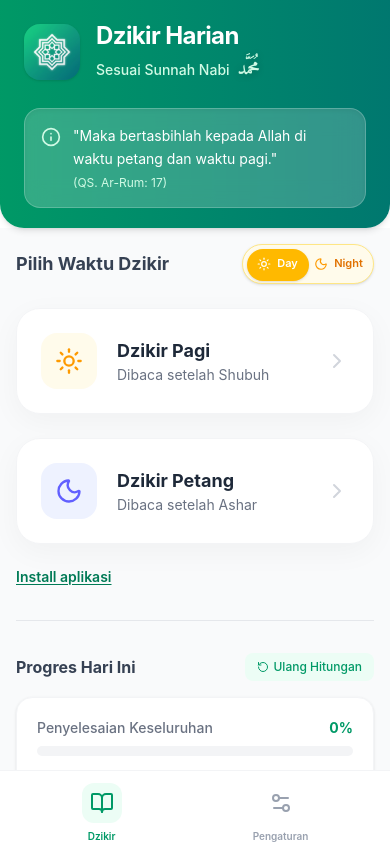
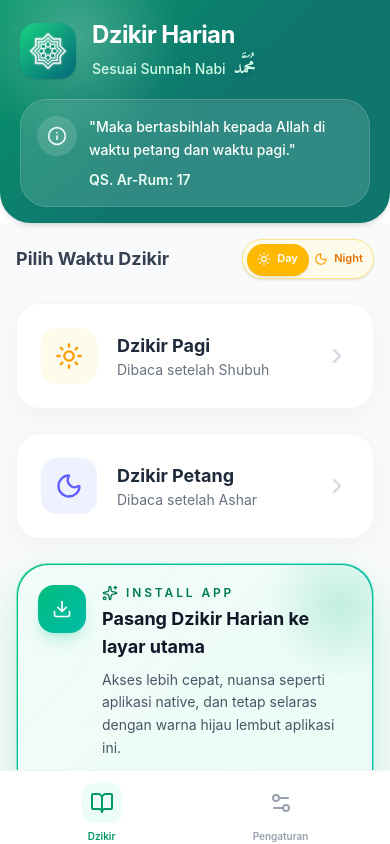
Before and after one commit to adhityogb/DzikirHarian, a React (Vite) app: page / in a window 390 px wide. Built offline with nearby package versions, Linux system fonts and the light colour scheme; a web font is replaced by a local one.

Commit message:
Add install CTA and persistent compact header

```diff
--- a/src/App.css
+++ b/src/App.css
@@ -10,6 +10,98 @@
 .content-scroll { scroll-behavior: smooth; -webkit-overflow-scrolling: touch; overscroll-behavior-y: contain; }
 .calligraphy-subtitle { font-family: 'Scheherazade New', 'Amiri', serif; font-weight: 700; letter-spacing: 0.01em; text-shadow: 0 1px 8px rgba(0,0,0,.18); }
 .pb-safe { padding-bottom: env(safe-area-inset-bottom, 16px); }
+
+.app-header {
+  background: linear-gradient(135deg, #059669 0%, #0f766e 52%, #0f766e 100%);
+  border-bottom-left-radius: 1.9rem;
+  border-bottom-right-radius: 1.9rem;
+  padding-top: 1.2rem;
+  padding-bottom: 1rem;
+  overflow: clip;
+  transition: padding 680ms cubic-bezier(0.22, 1, 0.36, 1), border-radius 680ms cubic-bezier(0.22, 1, 0.36, 1), box-shadow 680ms cubic-bezier(0.22, 1, 0.36, 1);
+}
+.app-header__glow {
+  position: absolute;
+  inset: -30% auto auto -8%;
+  width: 13rem;
+  height: 13rem;
+  border-radius: 9999px;
+  background: radial-gradient(circle, rgba(255,255,255,0.24) 0%, rgba(255,255,255,0) 72%);
+  pointer-events: none;
+}
+.app-header__inner {
+  position: relative;
+  display: grid;
+  gap: 1rem;
+}
+.app-header__top,
+.app-header__verse,
+.app-header__brand-copy,
+.app-header__compact-chip,
+.app-header img {
+  transition: transform 680ms cubic-bezier(0.22, 1, 0.36, 1), opacity 520ms ease, max-height 680ms cubic-bezier(0.22, 1, 0.36, 1), margin 680ms cubic-bezier(0.22, 1, 0.36, 1), padding 680ms cubic-bezier(0.22, 1, 0.36, 1), width 680ms cubic-bezier(0.22, 1, 0.36, 1), height 680ms cubic-bezier(0.22, 1, 0.36, 1);
+}
+.app-header__compact-chip {
+  opacity: 0;
+  transform: translateY(16px);
+}
+.app-header--collapsed {
+  padding-top: 0.75rem;
+  padding-bottom: 0.85rem;
+  border-bottom-left-radius: 1.55rem;
+  border-bottom-right-radius: 1.55rem;
+  box-shadow: 0 14px 30px rgba(5, 150, 105, 0.18);
+}
+.app-header--collapsed .app-header__inner {
+  gap: 0.55rem;
+}
+.app-header--collapsed .app-header__top {
+  align-items: center;
+}
+.app-header--collapsed .app-header__brand-copy {
+  opacity: 0;
+  transform: translateY(-18px);
+  max-height: 0;
+  overflow: hidden;
+}
+.app-header--collapsed .app-header__verse {
+  padding: 0.85rem 1rem;
+  background: rgba(255, 255, 255, 0.16);
+}
+.app-header--collapsed .app-header__verse .w-10.h-10 {
+  width: 2.4rem;
+  height: 2.4rem;
+}
+.app-header--collapsed .app-header__verse p:first-child {
+  font-size: 0.84rem;
+}
+.app-header--collapsed .app-header__compact-chip {
+  opacity: 1;
+  transform: translateY(0);
+}
+.install-card__blur {
+  position: absolute;
+  right: -2.5rem;
+  top: -2rem;
+  width: 9rem;
+  height: 9rem;
+  border-radius: 9999px;
+  background: radial-gradient(circle, rgba(16, 185, 129, 0.2) 0%, rgba(45, 212, 191, 0) 72%);
+  pointer-events: none;
+}
+.night-view .app-header {
+  background: linear-gradient(135deg, #0f766e 0%, #134e4a 100%);
+}
+.night-view .app-header__verse,
+.night-view .app-header__compact-chip,
+.night-view .install-card > div,
+.night-view .install-card .bg-white,
+.night-view .install-card [class*='bg-white/90'] {
+  background-color: rgba(15, 23, 42, 0.82) !important;
+}
+.night-view .install-card {
+  border-color: rgba(45, 212, 191, 0.35) !important;
+}
 .night-view { background: radial-gradient(circle at top, #1e293b, #020617 55%); color: #fff; }
 .night-view > div { background: #0f172a; border-color: #334155; }
 .night-view .bg-white, .night-view [class*='bg-white/95'], .night-view .bg-gray-50, .night-view [class*='bg-gray-50/50'], .night-view .bg-emerald-50, .night-view [class*='bg-emerald-100'], .night-view .bg-indigo-50, .night-view .bg-blue-50, .night-view .bg-purple-50, .night-view .bg-amber-50 { background-color: #1e293b !important; }
--- a/src/App.jsx
+++ b/src/App.jsx
@@ -43,6 +43,7 @@ export default function App() {
   const [showInstallBanner, setShowInstallBanner] = useState(() => window.innerWidth < 768 && !isStandaloneDisplay());
   const [activeDalil, setActiveDalil] = useState(null);
   const [notificationPermission, setNotificationPermission] = useState(() => ('Notification' in window ? Notification.permission : 'default'));
+  const [hasCollapsedHeader, setHasCollapsedHeader] = useState(false);
   const [tahlilTargetByTime, setTahlilTargetByTime] = useState(() => ({
     pagi: Number(localStorage.getItem('dzikir_tahlil_target_pagi') || 10),
     petang: Number(localStorage.getItem('dzikir_tahlil_target_petang') || 10),
@@ -218,6 +219,20 @@ export default function App() {
     };
   }, []);
 
+  useEffect(() => {
+    const scrollElement = scrollRef.current;
+    if (!scrollElement || isReadingMode) return undefined;
+
+    const handleScroll = () => {
+      if (!hasCollapsedHeader && scrollElement.scrollTop > 48) {
+        setHasCollapsedHeader(true);
+      }
+    };
+
+    scrollElement.addEventListener('scroll', handleScroll, { passive: true });
+    return () => scrollElement.removeEventListener('scroll', handleScroll);
+  }, [hasCollapsedHeader, isReadingMode]);
+
   const handleIncrement = (id, target, index) => {
     setCounts((prev) => {
       const current = prev[id] || 0;
@@ -281,7 +296,41 @@ export default function App() {
   return (
     <div className={`min-h-screen bg-gray-50 font-sans text-gray-800 flex justify-center items-stretch lg:items-center overflow-x-hidden selection:bg-emerald-200 px-0 sm:px-4 lg:px-8 ${isNightView ? 'night-view' : ''}`}>
       <div className="app-shell w-full max-w-4xl h-[100dvh] lg:h-[92vh] bg-white relative flex flex-col overflow-hidden sm:rounded-[2rem] lg:shadow-2xl lg:border border-gray-200">
-        {!isReadingMode && <header className="px-6 py-5 bg-gradient-to-r from-emerald-600 to-teal-700 text-white rounded-b-3xl shadow-md z-10 relative shrink-0"><div className="flex justify-between items-center mb-6"><div className="flex items-center gap-4"><AppLogo /><div><h1 className="text-2xl font-bold tracking-tight">Dzikir Harian</h1><div className="mt-1 flex items-center gap-2 text-emerald-100"><p className="text-sm font-medium">Sesuai Sunnah Nabi</p><p className="text-lg sm:text-xl calligraphy-subtitle" dir="rtl" aria-label="Kaligrafi Muhammad">مُحَمَّد</p></div></div></div></div><div className="bg-white/20 backdrop-blur-md rounded-2xl p-4 border border-white/20 shadow-inner"><div className="flex gap-3"><Info className="w-5 h-5 text-emerald-100 shrink-0 mt-0.5" /><p className="text-sm leading-relaxed text-white">"Maka bertasbihlah kepada Allah di waktu petang dan waktu pagi." <span className="block text-emerald-100 text-xs mt-1">(QS. Ar-Rum: 17)</span></p></div></div></header>}
+        {!isReadingMode && (
+          <header className={`app-header px-5 sm:px-6 text-white shadow-md z-10 relative shrink-0 ${hasCollapsedHeader ? 'app-header--collapsed' : ''}`}>
+            <div className="app-header__glow" />
+            <div className="app-header__inner">
+              <div className="app-header__top flex items-start justify-between gap-4">
+                <div className="flex items-center gap-4 min-w-0">
+                  <AppLogo compact={hasCollapsedHeader} />
+                  <div className="min-w-0 app-header__brand-copy">
+                    <h1 className="text-2xl font-bold tracking-tight">Dzikir Harian</h1>
+                    <div className="mt-1 flex items-center gap-2 text-emerald-100 app-header__subtitle-row">
+                      <p className="text-sm font-medium">Sesuai Sunnah Nabi</p>
+                      <p className="text-lg sm:text-xl calligraphy-subtitle" dir="rtl" aria-label="Kaligrafi Muhammad">مُحَمَّد</p>
+                    </div>
+                  </div>
+                </div>
+                <div className="app-header__compact-chip rounded-full border border-white/20 bg-white/10 px-3 py-1.5 text-right backdrop-blur-sm">
+                  <p className="text-[10px] uppercase tracking-[0.24em] text-emerald-100/90">QS.</p>
+                  <p className="text-sm font-semibold text-white">Ar-Rum 17</p>
+                </div>
+              </div>
+
+              <div className="app-header__verse bg-white/14 backdrop-blur-md rounded-[1.7rem] p-4 sm:p-5 border border-white/15 shadow-inner">
+                <div className="flex gap-3 items-start">
+                  <div className="w-10 h-10 rounded-full bg-white/14 text-emerald-50 flex items-center justify-center shrink-0">
+                    <Info className="w-5 h-5" />
+                  </div>
+                  <div className="min-w-0">
+                    <p className="text-sm leading-relaxed text-white font-medium">&quot;Maka bertasbihlah kepada Allah di waktu petang dan waktu pagi.&quot;</p>
+                    <p className="text-sm sm:text-[15px] font-semibold text-emerald-50 mt-2">QS. Ar-Rum: 17</p>
+                  </div>
+                </div>
+              </div>
+            </div>
+          </header>
+        )}
 
         {isReadingMode && <div className="flex items-center justify-between px-4 py-4 border-b border-gray-100 bg-white/95 backdrop-blur z-20 shrink-0 shadow-sm"><button onClick={() => setIsReadingMode(false)} className="p-2 -ml-2 text-gray-500 hover:bg-gray-100 rounded-full transition-colors"><X className="w-6 h-6" /></button><div className="text-center flex-1"><h2 className="font-bold text-gray-800 text-sm">{activeTime === 'pagi' ? 'Dzikir Pagi' : 'Dzikir Petang'}</h2><p className="text-xs text-emerald-600 font-bold tracking-wide">{progress}% SELESAI</p></div><button onClick={() => { setActiveTab('settings'); setIsReadingMode(false); }} className="p-2 -mr-2 text-gray-500 hover:bg-gray-100 rounded-full transition-colors"><Settings2 className="w-5 h-5" /></button></div>}
         {isReadingMode && <div className="w-full bg-gray-100 h-1 shrink-0"><div className="bg-emerald-500 h-1 transition-all duration-500 ease-out" style={{ width: `${progress}%` }} /></div>}
--- a/src/components/HomeTab.jsx
+++ b/src/components/HomeTab.jsx
@@ -1,5 +1,5 @@
 import React, { useState } from 'react';
-import { Sun, Moon, ChevronRight, RotateCcw, Download } from 'lucide-react';
+import { Sun, Moon, ChevronRight, RotateCcw, Download, Sparkles } from 'lucide-react';
 
 export default function HomeTab({
   isNightView,
@@ -46,33 +46,63 @@ export default function HomeTab({
       </button>
 
       {isMobileView && !isStandaloneMode && showInstallBanner && (
-        <div className="-mt-1">
+        <div className="install-card relative overflow-hidden rounded-[2rem] border border-emerald-200/80 bg-gradient-to-br from-emerald-500 via-teal-500 to-cyan-500 p-[1px] shadow-[0_18px_40px_rgba(16,185,129,0.22)]">
+          <div className="relative rounded-[calc(2rem-1px)] bg-[linear-gradient(135deg,rgba(255,255,255,0.95),rgba(236,253,245,0.98))] p-5 sm:p-6">
+            <div className="install-card__blur" />
+            <div className="relative flex items-start gap-4">
+              <div className="w-12 h-12 rounded-2xl bg-gradient-to-br from-emerald-500 to-teal-500 text-white flex items-center justify-center shadow-lg shadow-emerald-500/20 shrink-0">
+                <Download className="w-5 h-5" />
+              </div>
+              <div className="flex-1 min-w-0">
+                <div className="flex items-center gap-2 text-emerald-700 mb-1">
+                  <Sparkles className="w-4 h-4" />
+                  <p className="text-xs font-semibold uppercase tracking-[0.24em]">Install App</p>
+                </div>
+                <h3 className="text-lg font-bold text-gray-900">Pasang Dzikir Harian ke layar utama</h3>
+                <p className="mt-2 text-sm text-gray-600 leading-relaxed">Akses lebih cepat, nuansa seperti aplikasi native, dan tetap selaras dengan warna hijau lembut aplikasi ini.</p>
+
+                <div className="mt-4 flex flex-wrap gap-3">
+                  {installPlatform === 'android' && installPromptEvent ? (
+                    <button
+                      type="button"
+                      onClick={handleInstallApp}
+                      className="inline-flex items-center gap-2 rounded-2xl bg-gradient-to-r from-emerald-600 to-teal-600 px-4 py-3 text-sm font-semibold text-white shadow-lg shadow-emerald-500/25 transition-all duration-300 hover:scale-[1.01] hover:shadow-xl hover:shadow-emerald-500/30 active:scale-[0.98]"
+                    >
+                      <Download className="w-4 h-4" />
+                      Install aplikasi
+                    </button>
+                  ) : (
                     <button
                       type="button"
                       onClick={() => setShowInstallInstructions((prev) => !prev)}
-            className="text-sm font-semibold text-emerald-700 hover:text-emerald-800 underline underline-offset-2"
+                      className="inline-flex items-center gap-2 rounded-2xl border border-emerald-200 bg-white px-4 py-3 text-sm font-semibold text-emerald-700 transition-all duration-300 hover:border-emerald-300 hover:bg-emerald-50 active:scale-[0.98]"
                     >
-            Install aplikasi
+                      <Download className="w-4 h-4" />
+                      {showInstallInstructions ? 'Sembunyikan panduan' : 'Lihat cara install'}
                     </button>
+                  )}
 
-          {showInstallInstructions && (
-            <div className="mt-3 rounded-2xl border border-emerald-200 bg-gradient-to-r from-emerald-50 to-teal-50 p-4 shadow-sm animate-fade-in-up">
-              <div className="flex items-start gap-3">
-                <div className="w-10 h-10 rounded-full bg-emerald-100 text-emerald-700 flex items-center justify-center shrink-0"><Download className="w-5 h-5" /></div>
-                <div className="flex-1">
-                  <p className="font-semibold text-emerald-900 text-sm">Instruksi Install</p>
-                  <div className="mt-2 rounded-xl bg-white/80 p-3 border border-emerald-100">
-                    {installPlatform === 'ios' && <ol className="text-xs text-emerald-800 list-decimal pl-4 space-y-1"><li>Buka di Safari, lalu ketuk tombol <strong>Share</strong> (ikon kotak + panah).</li><li>Pilih <strong>Add to Home Screen</strong>.</li><li>Ketuk <strong>Add</strong> sampai ikon muncul di layar utama.</li></ol>}
-                    {installPlatform === 'android' && <ol className="text-xs text-emerald-800 list-decimal pl-4 space-y-1"><li>Ketuk tombol <strong>Install</strong> di bawah ini.</li><li>Jika tidak muncul, buka menu browser (⋮).</li><li>Pilih <strong>Install app</strong> atau <strong>Add to Home screen</strong>.</li></ol>}
-                    {installPlatform === 'other' && <p className="text-xs text-emerald-800">Gunakan menu browser lalu pilih <strong>Install app</strong> atau <strong>Add to Home Screen</strong>.</p>}
+                  {installPlatform === 'android' && !installPromptEvent && (
+                    <button
+                      type="button"
+                      onClick={() => setShowInstallInstructions((prev) => !prev)}
+                      className="inline-flex items-center gap-2 rounded-2xl border border-transparent bg-emerald-50 px-4 py-3 text-sm font-semibold text-emerald-700 transition-all duration-300 hover:bg-emerald-100 active:scale-[0.98]"
+                    >
+                      {showInstallInstructions ? 'Tutup langkah manual' : 'Langkah manual'}
+                    </button>
+                  )}
                 </div>
-                  {installPlatform === 'android' && (
-                    <div className="flex gap-2 mt-3">{installPromptEvent ? <button onClick={handleInstallApp} className="px-3 py-2 text-xs font-semibold rounded-lg bg-emerald-600 text-white hover:bg-emerald-700 transition-colors">Install</button> : <span className="px-3 py-2 text-xs font-semibold rounded-lg bg-white text-emerald-700 border border-emerald-200">Buka menu browser untuk install</span>}</div>
+
+                {(showInstallInstructions || installPlatform === 'ios' || installPlatform === 'other' || (installPlatform === 'android' && !installPromptEvent)) && (
+                  <div className="mt-4 rounded-2xl border border-emerald-100 bg-white/90 p-4 shadow-sm animate-fade-in-up">
+                    {installPlatform === 'ios' && <ol className="text-sm text-emerald-900 list-decimal pl-5 space-y-1.5"><li>Buka aplikasi ini lewat Safari.</li><li>Ketuk tombol <strong>Share</strong> (ikon kotak + panah).</li><li>Pilih <strong>Add to Home Screen</strong>, lalu tekan <strong>Add</strong>.</li></ol>}
+                    {installPlatform === 'android' && <ol className="text-sm text-emerald-900 list-decimal pl-5 space-y-1.5"><li>Tekan menu browser <strong>⋮</strong>.</li><li>Pilih <strong>Install app</strong> atau <strong>Add to Home screen</strong>.</li><li>Konfirmasi agar ikon muncul di layar utama.</li></ol>}
+                    {installPlatform === 'other' && <p className="text-sm text-emerald-900">Gunakan menu browser, lalu pilih <strong>Install app</strong> atau <strong>Add to Home Screen</strong> bila tersedia.</p>}
+                  </div>
                 )}
               </div>
             </div>
           </div>
-          )}
         </div>
       )}
 
@@ -86,7 +116,6 @@ export default function HomeTab({
           <div className="w-full bg-gray-100 h-2.5 rounded-full overflow-hidden"><div className="bg-gradient-to-r from-emerald-400 to-teal-500 h-full rounded-full transition-all duration-1000 ease-out" style={{ width: `${dailyProgress}%` }} /></div>
           <p className="text-xs text-gray-500 mt-3">Progress realtime: Pagi {morningProgress}% • Petang {eveningProgress}%</p>
         </div>
-
       </div>
     </div>
   );
```
Lines whose indentation alone changed are shown as unchanged.
